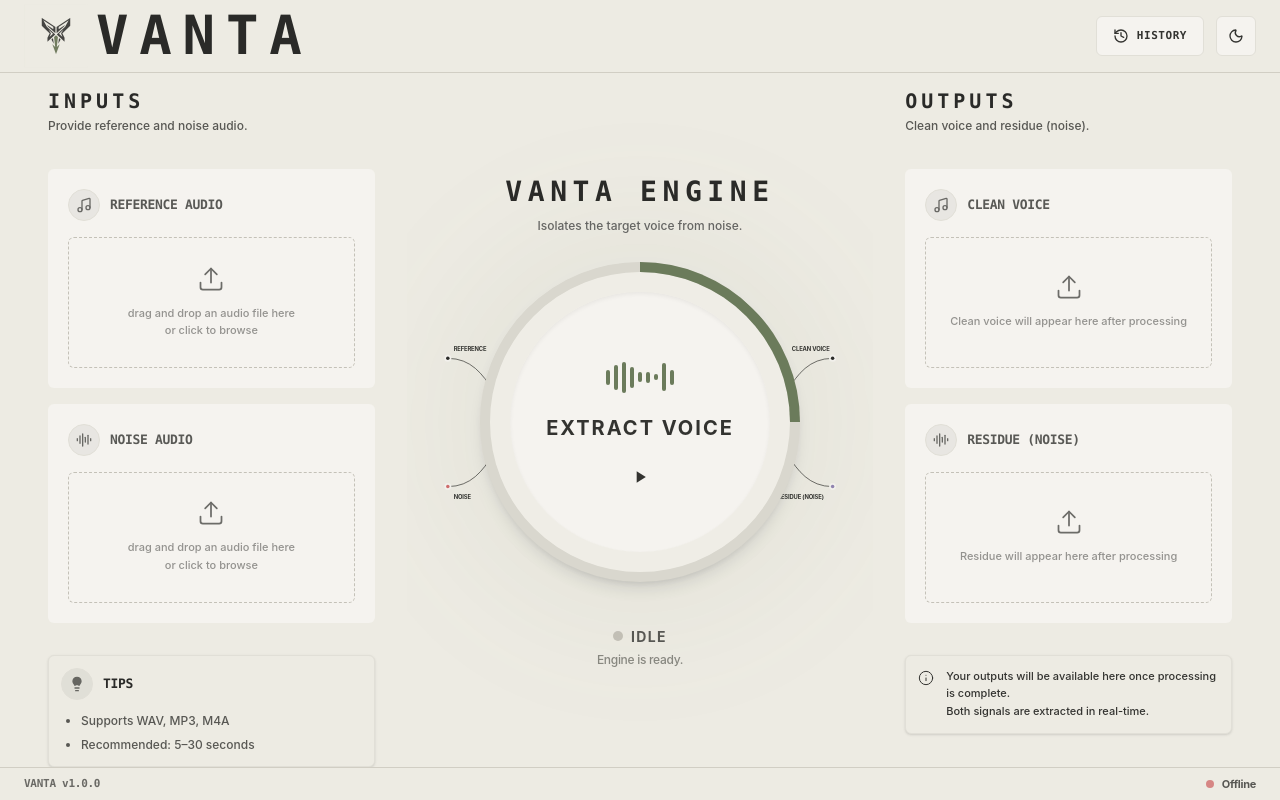
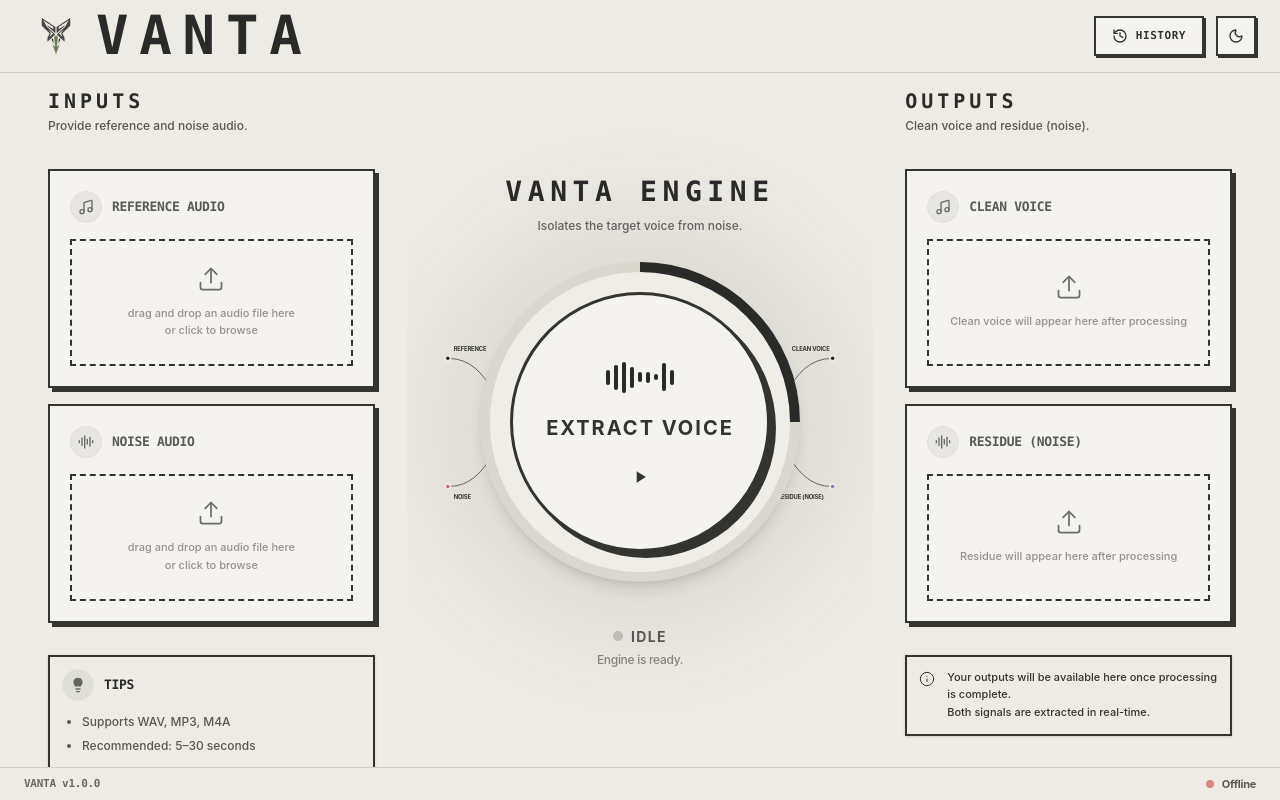
Before and after one commit to Komalpreet2809/Vanta, a Next.js app in the folder web/: page / in a window 1280 px wide. Built offline with nearby package versions, Linux system fonts and the light colour scheme; no server answers.

Commit message:
style: apply neo-brutalist retro styling to UI components

```diff
--- a/web/src/app/globals.css
+++ b/web/src/app/globals.css
@@ -64,11 +64,11 @@
   }
 
   .card-border {
-    @apply border border-[var(--border-card)] rounded-[6px];
+    @apply border-2 border-[var(--text-main)] rounded-none shadow-[4px_4px_0_var(--text-main)] transition-all;
   }
 
   .btn-icon {
-    @apply flex items-center justify-center border border-[var(--border-card)] rounded-[6px] bg-[var(--bg-btn)] hover:bg-black/5 dark:hover:bg-white/10 transition-colors text-[var(--text-main)];
+    @apply flex items-center justify-center border-2 border-[var(--text-main)] rounded-none bg-[var(--bg-btn)] text-[var(--text-main)] shadow-[2px_2px_0_var(--text-main)] hover:-translate-y-[1px] hover:shadow-[3px_3px_0_var(--text-main)] active:shadow-none active:translate-x-[2px] active:translate-y-[2px] transition-all cursor-pointer;
   }
 }
 
--- a/web/src/components/AudioCard.tsx
+++ b/web/src/components/AudioCard.tsx
@@ -89,7 +89,7 @@ export function AudioCard({
   const sizeStr = source ? `${(source.size / (1024 * 1024)).toFixed(1)} MB` : "";
 
   return (
-    <div className={`rounded-[6px] p-5 flex flex-col gap-3 bg-[var(--bg-card)] ${className}`}>
+    <div className={`card-border p-5 flex flex-col gap-3 bg-[var(--bg-card)] ${className}`}>
       <div className="flex items-center justify-between pb-1">
         <div className="flex items-center gap-2.5">
           <div className="h-8 w-8 rounded-full border border-[var(--border-card)] flex items-center justify-center bg-black/5 dark:bg-white/5">
@@ -169,7 +169,7 @@ export function AudioCard({
             };
             input.click();
           }}
-          className={`flex-1 border border-dashed border-[var(--border-dashed)] rounded-[6px] flex items-center justify-center transition-all ${
+          className={`flex-1 border-2 border-dashed border-[var(--text-main)] rounded-none flex items-center justify-center transition-all ${
             onFile ? "cursor-pointer hover:bg-black/5 dark:hover:bg-white/5" : ""
           } ${isDragging ? "bg-black/5 dark:bg-white/5" : "bg-transparent"}`}
         >
--- a/web/src/components/EngineCenter.tsx
+++ b/web/src/components/EngineCenter.tsx
@@ -102,14 +102,14 @@ export function EngineCenter({
         <div className="absolute top-1/2 left-1/2 -translate-x-1/2 -translate-y-1/2">
           <div className="relative h-[320px] w-[320px] rounded-full border-[10px] border-[#D9D7CE] shadow-lg flex items-center justify-center bg-[#EFEDE6]">
             {/* Dark Progress Ring Segment */}
-            <div className="absolute inset-[-10px] rounded-full border-[10px] border-transparent border-t-[#6B7B5B] rotate-[45deg]" />
+            <div className="absolute inset-[-10px] rounded-full border-[10px] border-transparent border-t-[var(--c-green)] rotate-[45deg]" />
 
             <motion.button
               disabled={!canExtract || isRunning}
               onClick={onExtract}
               whileHover={{ scale: 1.01 }}
               whileTap={{ scale: 0.99 }}
-              className="relative h-[260px] w-[260px] rounded-full bg-[var(--bg-card)] shadow-inner flex flex-col items-center justify-center"
+              className="relative h-[260px] w-[260px] rounded-full bg-[var(--bg-card)] border-[3px] border-[var(--text-main)] shadow-[6px_6px_0_var(--text-main)] flex flex-col items-center justify-center transition-all hover:-translate-y-1 hover:shadow-[8px_8px_0_var(--text-main)] active:shadow-none active:translate-x-[6px] active:translate-y-[6px]"
             >
               {/* Waveform Icon (Green bars in reference) */}
               <div className="flex items-center gap-[4px] h-10 mb-4">
@@ -118,7 +118,7 @@ export function EngineCenter({
                     key={i}
                     animate={isRunning ? { height: ["40%", "100%", "40%"] } : { height: `${h * 100}%` }}
                     transition={{ repeat: Infinity, duration: 0.8, delay: i * 0.1 }}
-                    className="w-[4px] rounded-full bg-[#6B7B5B]"
+                    className="w-[4px] rounded-full bg-[var(--c-green)]"
                   />
                 ))}
               </div>
@@ -138,7 +138,7 @@ export function EngineCenter({
           </div>
 
           {/* Subtle Glow behind the orb */}
-          <div className="absolute -inset-10 bg-[#6B7B5B]/5 rounded-full blur-3xl -z-10" />
+          <div className="absolute -inset-10 bg-[var(--c-green)]/10 rounded-full blur-3xl -z-10" />
         </div>
       </div>
 
```
